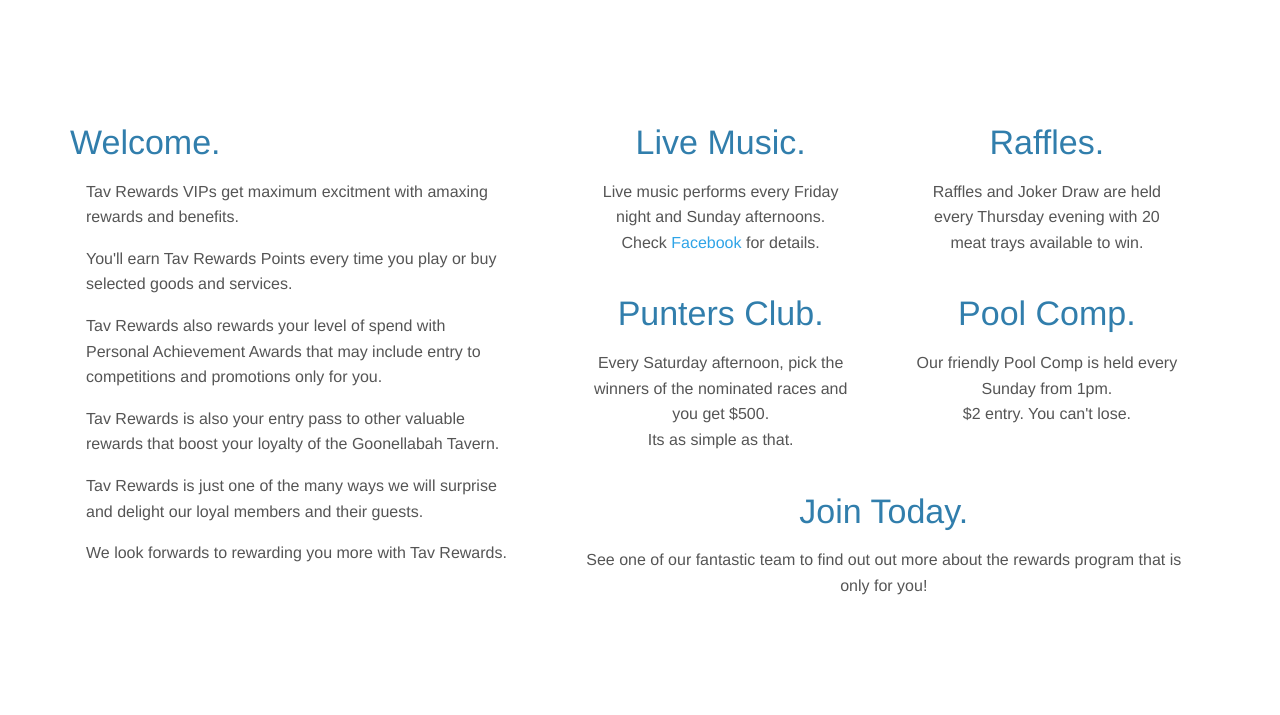
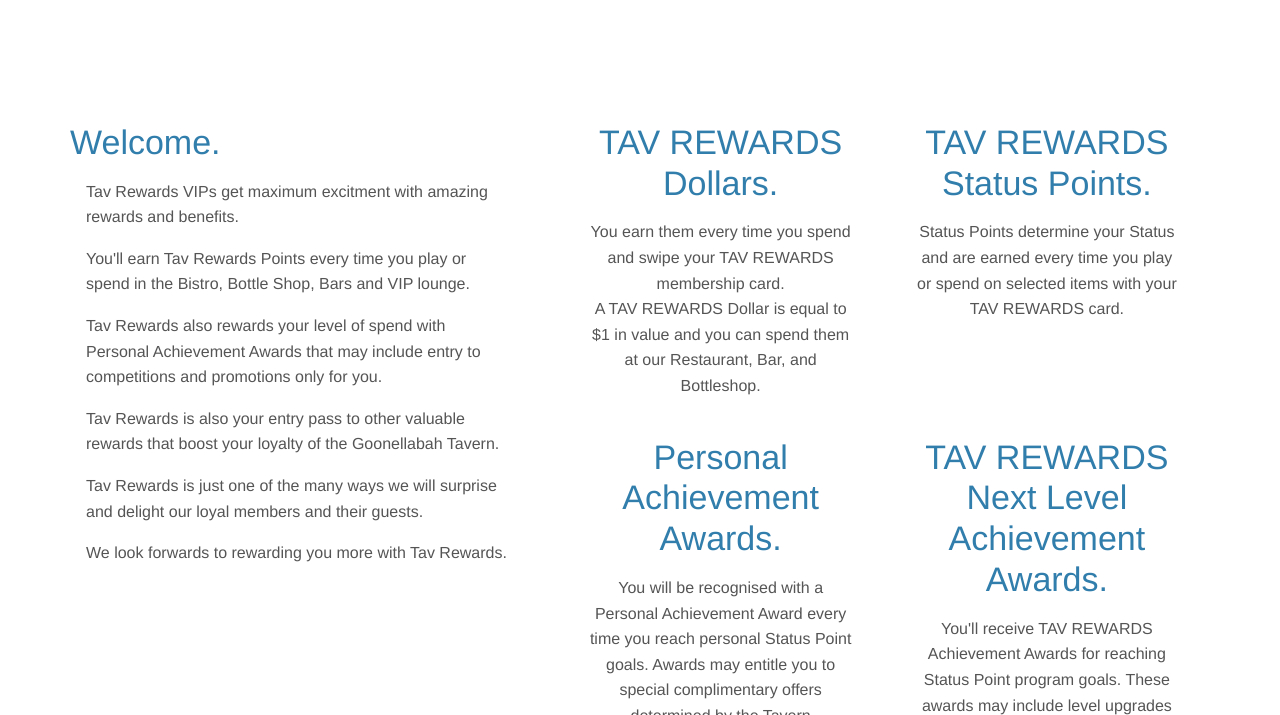
Before and after one commit to GbahTav/GbahTav.github.io, a Jekyll site: the page built from rewards.html, in a window 1280 px wide and 1400 px high, cut to the strip 226-941 px from the top of the window. Built offline with Jekyll 4.4.1, drawn with Linux system fonts in a browser that asks for light colours; some of the changed text lies outside the part shown.

Commit message:
Update rewards.html

```diff
--- a/rewards.html
+++ b/rewards.html
@@ -12,30 +12,31 @@
   <div class="row featurette">
     <div id="welcome" class="col-lg-5 col-md-7">
       <h2>Welcome.</h2>
-      <p>Tav Rewards VIPs get maximum excitment with amaxing rewards and benefits.</p>
-      <p>You'll earn Tav Rewards Points every time you play or buy selected goods and services.</p>
+      <p>Tav Rewards VIPs get maximum excitment with amazing rewards and benefits.</p>
+      <p>You'll earn Tav Rewards Points every time you play or spend in the Bistro, Bottle Shop, Bars and VIP lounge.</p>
       <p>Tav Rewards also rewards your level of spend with Personal Achievement Awards that may include entry to competitions and promotions only for you.</p>
       <p>Tav Rewards is also your entry pass to other valuable rewards that boost your loyalty of the Goonellabah Tavern.</p>
       <p>Tav Rewards is just one of the many ways we will surprise and delight our loyal members and their guests.</p>
       <p>We look forwards to rewarding you more with Tav Rewards.</p>
     </div>
     <div class="col-lg-7 col-md-5">
-        <div id="stay" class="col-lg-6 text-center">
-          <h2>Live Music.</h2>
-          <p>Live music performs every Friday night and Sunday afternoons.<br>Check <a href="https://www.facebook.com/GoonellabahTavern/">Facebook</a> for details.</p>
+        <div id="dollars" class="col-lg-6 text-center">
+          <h2>TAV REWARDS Dollars.</h2>
+          <p>You earn them every time you spend and swipe your TAV REWARDS membership card.<br>
+          A TAV REWARDS Dollar is equal to $1 in value and you can spend them at our Restaurant, Bar, and Bottleshop.</p>
         </div>
-        <div id="raffles" class="col-lg-6 text-center">
-          <h2>Raffles.</h2>
-          <p>Raffles and Joker Draw are held every Thursday evening with 20 meat trays available to win.</p>
+        <div id="status" class="col-lg-6 text-center">
+          <h2>TAV REWARDS Status Points.</h2>
+          <p>Status Points determine your Status and are earned every time you play or spend on selected items with your TAV REWARDS card.</p>
         </div>
         <div class="clearfix visible-lg-block"></div>
-        <div id="punters" class="col-lg-6 text-center">
-          <h2>Punters Club.</h2>
-          <p>Every Saturday afternoon, pick the winners of the nominated races and you get $500.<br>Its as simple as that.</p>
+        <div id="awards" class="col-lg-6 text-center">
+          <h2>Personal Achievement Awards.</h2>
+          <p>You will be recognised with a Personal Achievement Award every time you reach personal Status Point goals. Awards may entitle you to special complimentary offers determined by the Tavern Management.</p>
         </div>
-        <div id="pool" class="col-lg-6 text-center">
-          <h2>Pool Comp.</h2>
-          <p>Our friendly Pool Comp is held every Sunday from 1pm.<br>$2 entry. You can't lose.</p>
+        <div id="achievement" class="col-lg-6 text-center">
+          <h2>TAV REWARDS Next Level Achievement Awards.</h2>
+          <p>You'll receive TAV REWARDS Achievement Awards for reaching Status Point program goals. These awards may include level upgrades and 'surprise &amp; delight' offers determined by the Tavern Management.</p>
         </div>
         <div class="clearfix visible-lg-block"></div>
         <div id="join" class="text-center">
```
